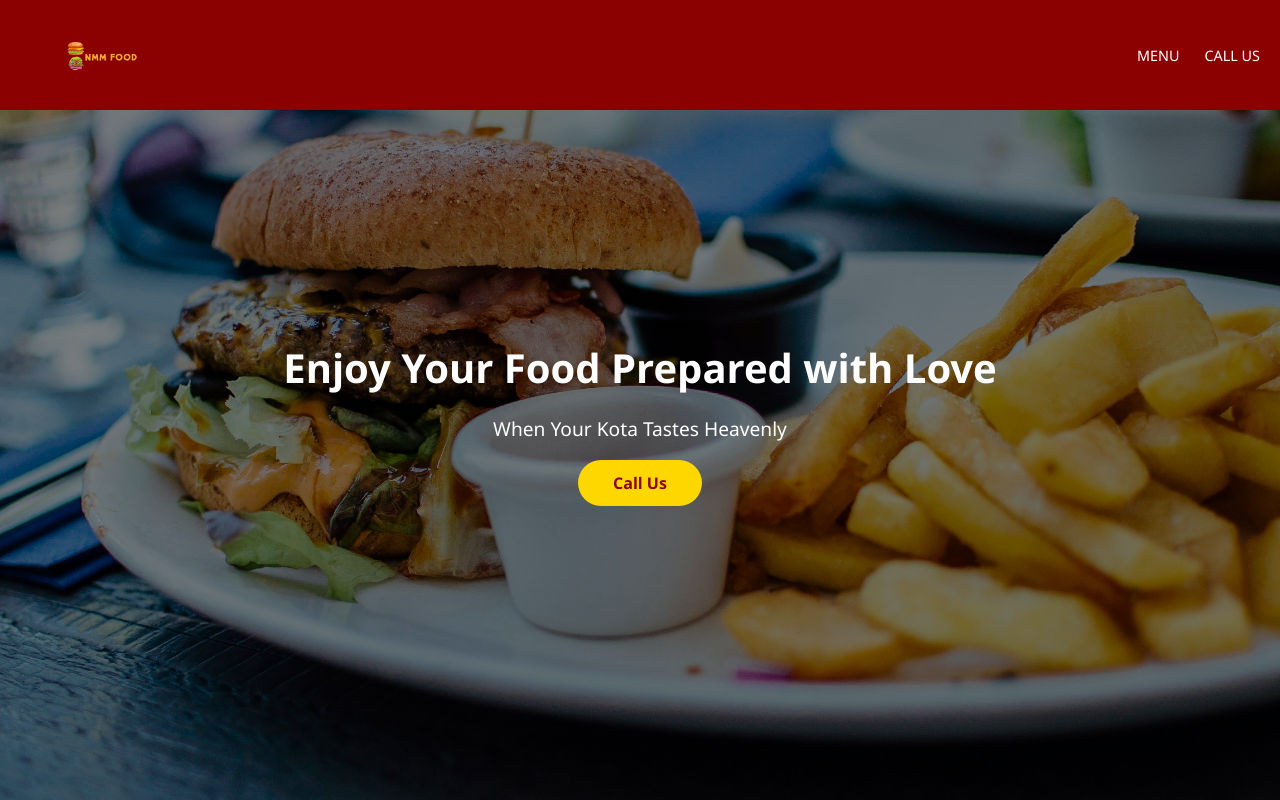
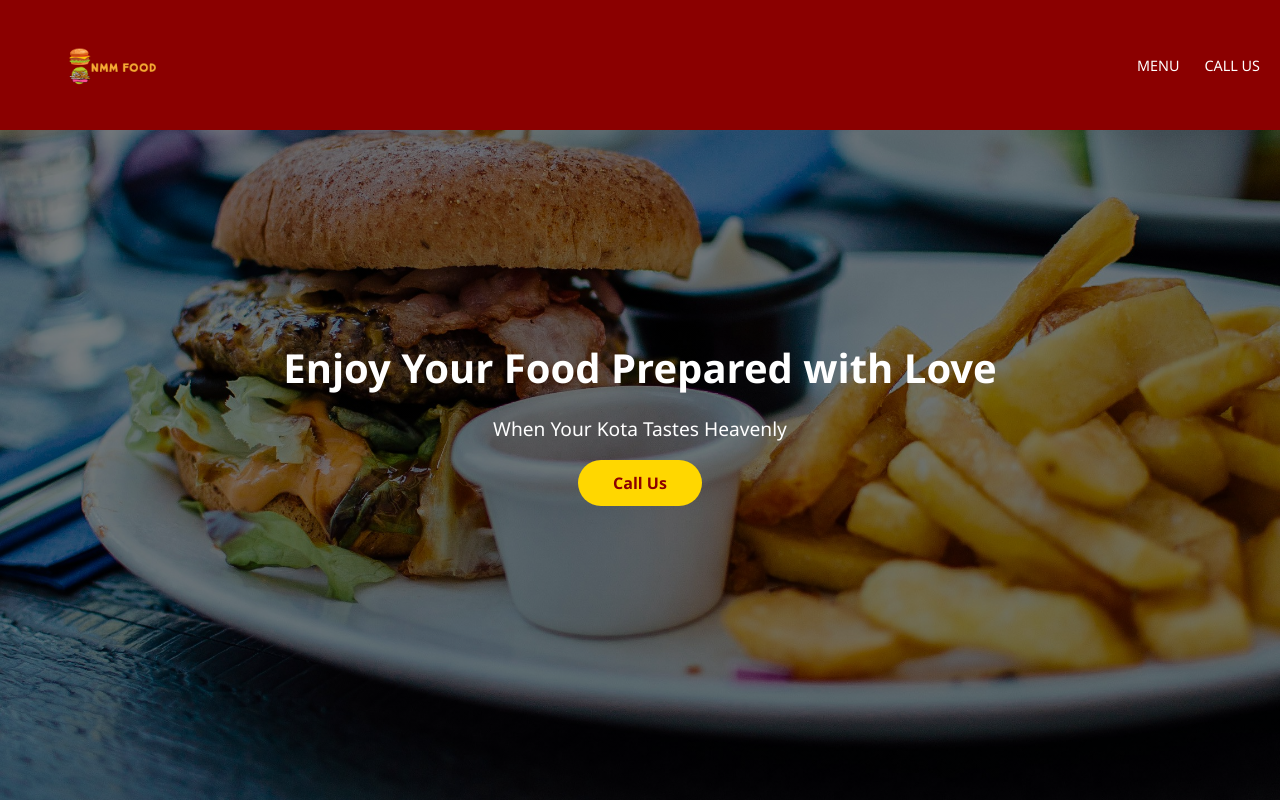
Before and after one commit to TDKasala/nmm_food, a plain HTML site: page index.html in a window 1280 px wide. Shown: the top 800 px of the page. Drawn offline with Linux system fonts and the light colour scheme.

Commit message:
Update index.html

```diff
--- a/index.html
+++ b/index.html
@@ -10,7 +10,7 @@
 <header style="background: #8B0000; padding: 15px 20px; position: fixed; width: 100%; top: 0; z-index: 1000;">
     <nav style="display: flex; justify-content: space-between; align-items: center; max-width: 1200px; margin: 0 auto;">
         <!-- Logo -->
-        <img src="logo.png" alt="NMM Food Logo" style="height: 80px; width: auto;">
+        <img src="logo.png" alt="NMM Food Logo" style="height: 100px; width: auto;">
             <div style="display: flex; gap: 25px;">
                 <a href="#menu" style="color: #fff; text-decoration: none; font-size: 0.9rem;">MENU</a>
                 <a href="tel:0617135144" style="color: #fff; text-decoration: none; font-size: 0.9rem;" >CALL US</a>
```
